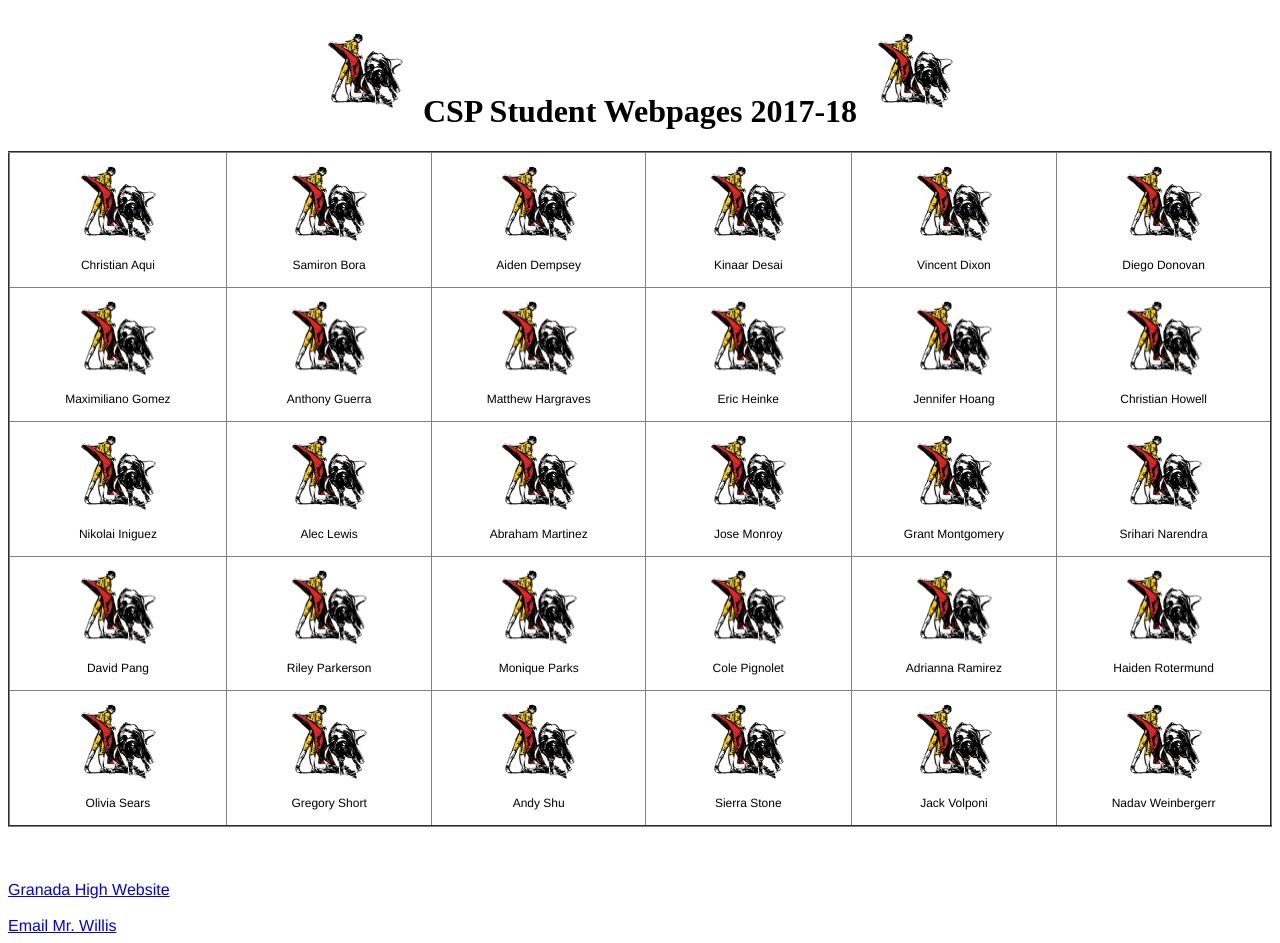
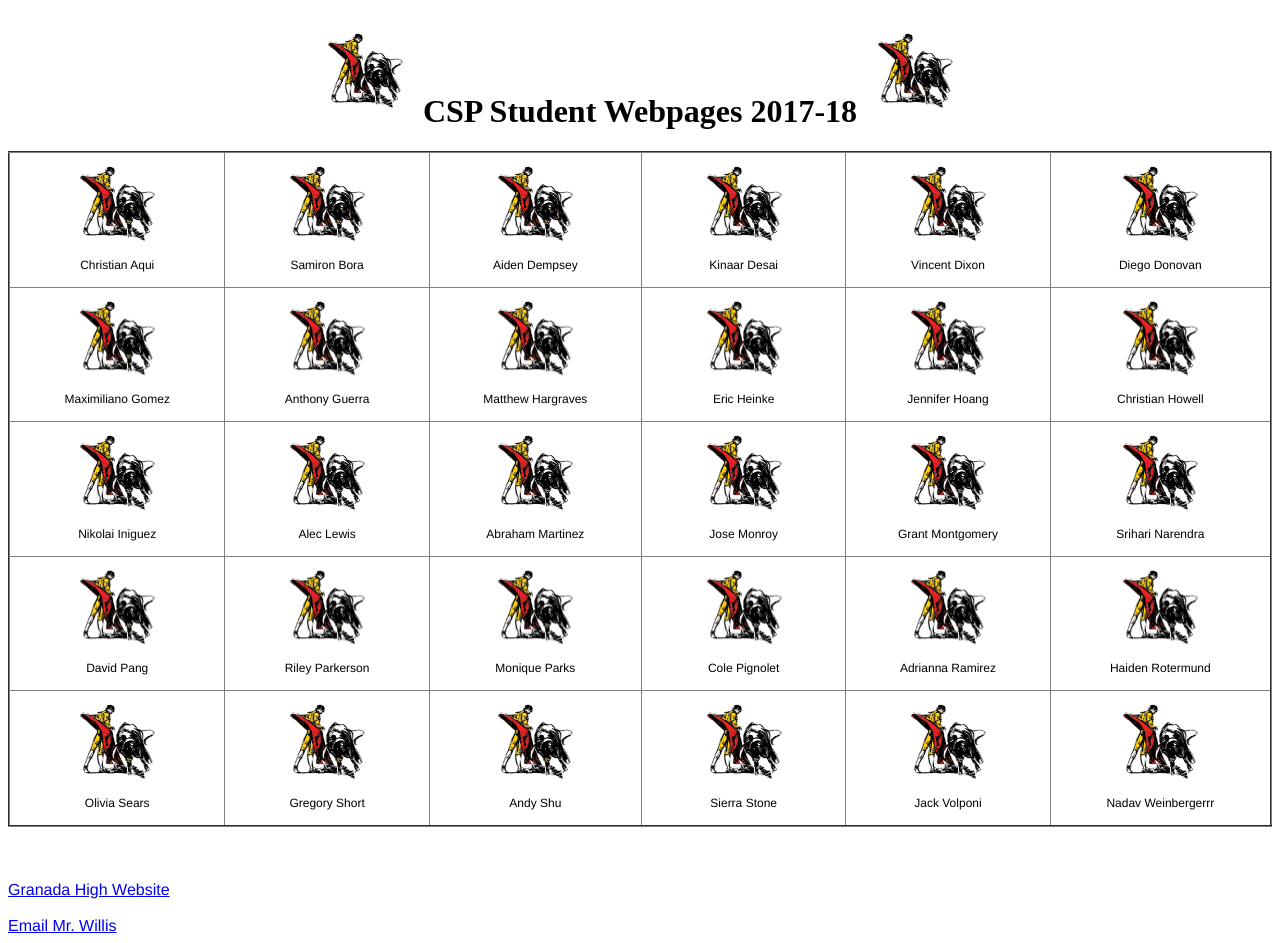
Before and after one commit to kenonwillis/cspWebpage, a plain HTML site: page myWebsiteFolder/index.html in a window 1280 px wide. Drawn offline with Linux system fonts and the light colour scheme.

Commit message:
commit #2

```diff
--- a/myWebsiteFolder/index.html
+++ b/myWebsiteFolder/index.html
@@ -262,7 +262,7 @@
                 <td>
                 <a href =  "http://www.granadahigh.com/" > <img src = "matador.png" width = "100 px"></a>
                 <br>
-                Nadav Weinbergerr
+                Nadav Weinbergerrr
                 <br><br>
                 </td>
             </tr>
```
